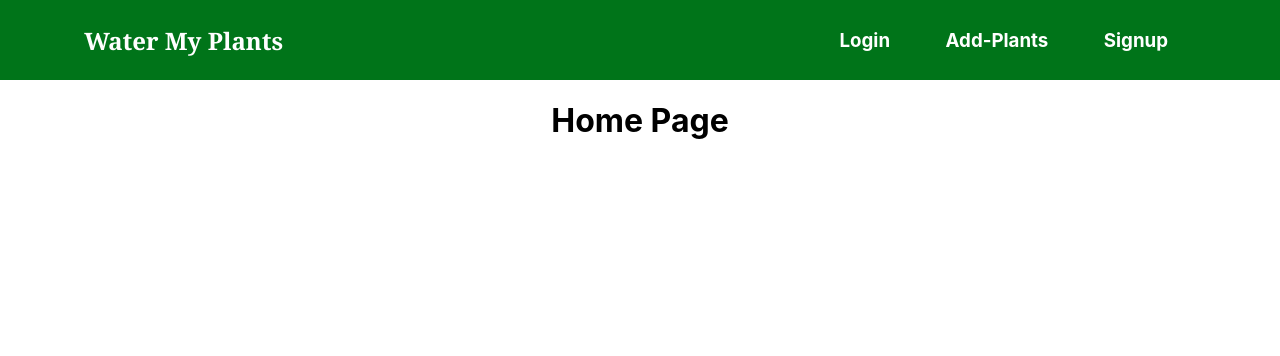
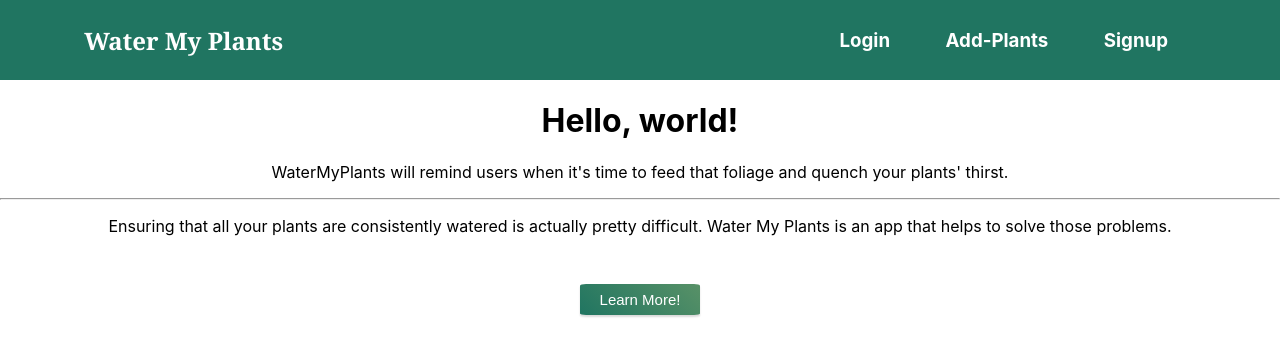
Before and after one commit to Water-My-Plants-2-ft/front-end, a React (Create React App) app: page / in a window 1280 px wide. Shown: the top 356 px of the page. Built offline with nearby package versions, Linux system fonts and the light colour scheme.

Commit message:
styling/home

```diff
--- a/package.json
+++ b/package.json
@@ -9,6 +9,7 @@
     "axios": "^0.21.1",
     "bootstrap": "^5.0.1",
     "react": "^17.0.2",
+    "react-bootstrap": "^1.6.0",
     "react-dom": "^17.0.2",
     "react-router": "^5.2.0",
     "react-router-dom": "^5.2.0",
--- a/src/App.css
+++ b/src/App.css
@@ -6,9 +6,7 @@
   display: flex;
   justify-content: space-around;
   align-items: center;
-  /* min-height: 5vh; */
-  background: #007419;
-  /* background: rgb(52, 82, 94); */
+  background: #207561;
   text-decoration: none;
   height: 80px;
 }
@@ -22,7 +20,6 @@
   list-style: none;
   color: white;
   text-decoration: none;
-  /* text-shadow: 1px 0px 8px #000000; */
 }
 
 a:-webkit-any-link {
@@ -36,24 +33,51 @@ a:-webkit-any-link :hover {
   text-decoration: underline;
 }
 
-/* .nav-links h3 {
-  color: white;
-  text-decoration: none;
-} */
-/* .hello a {
-  text-decoration: none;
-} */
-
-/* .nav h3 h2 {
-  color: white;
-  text-decoration: none;
-} */
-
+button {
+  max-width: 150px;
+  margin: 32px 0;
+  padding: 7px 20px;
+  border-style: none;
+  background-image: linear-gradient(45deg, #207561 0%, #589167 100%);
+  box-shadow: 0px 2px 2px rgba(0, 0, 0, 0.15);
+  font-size: 15px;
+  font-weight: 500;
+  color: #fff;
+  border-radius: 5%;
+  cursor: pointer;
+  outline: none;
+  -webkit-appearance: none;
+}
 .nav-title {
   size: 550px;
   text-decoration: none;
   font-family: Georgia, serif;
   color: #fff;
-  /* background-color: #333; */
-  /* text-shadow: 1px 1px 3px #000000; */
 }
+
+/*
+
+form {
+  display: flex;
+  flex-direction: column;
+}
+form,
+legend {
+  padding-left: 40px;
+  font-weight: bold;
+  text-align: left;
+  text-decoration: none;
+  margin-bottom: 16px;
+}
+
+form,
+label {
+  display: flex;
+  justify-content: space-between;
+}
+
+form,
+input {
+  width: 350px;
+}
+*/
--- a/src/Components/AddPlants.js
+++ b/src/Components/AddPlants.js
@@ -3,7 +3,7 @@ import React from "react";
 const AddPlants = () => {
   return (
     <div>
-      <h1>Add Plants Page</h1>
+      <h1>Add a Plant Page</h1>
     </div>
   );
 };
--- a/src/Components/HomePage.js
+++ b/src/Components/HomePage.js
@@ -1,9 +1,39 @@
 import React from "react";
+import { Jumbotron, Button } from "reactstrap";
+// import { Route, Redirect } from "react-router-dom";
+import { useHistory } from "react-router-dom";
 
 const HomePage = () => {
+  const history = useHistory();
+  const handleClick = () => {
+    localStorage.getItem("token")
+      ? history.push("/items")
+      : history.push("/signup");
+  };
   return (
-    <div>
-      <h1>Home Page</h1>
+    <div className="homepage">
+      <Jumbotron>
+        <div className="homePage">
+          <div className="content">
+            <h1 className="display-3">Hello, world!</h1>
+            <p className="lead">
+              WaterMyPlants will remind users when it's time to feed that
+              foliage and quench your plants' thirst.
+            </p>
+            <hr className="my-2" />
+            <p>
+              Ensuring that all your plants are consistently watered is actually
+              pretty difficult. Water My Plants is an app that helps to solve
+              those problems.
+            </p>
+            <p className="lead">
+              <Button onClick={handleClick} color="primary">
+                Learn More!
+              </Button>
+            </p>
+          </div>
+        </div>
+      </Jumbotron>
     </div>
   );
 };
```
Also changed, not shown: 2 other files (tests, documents, lock files or other folders).
